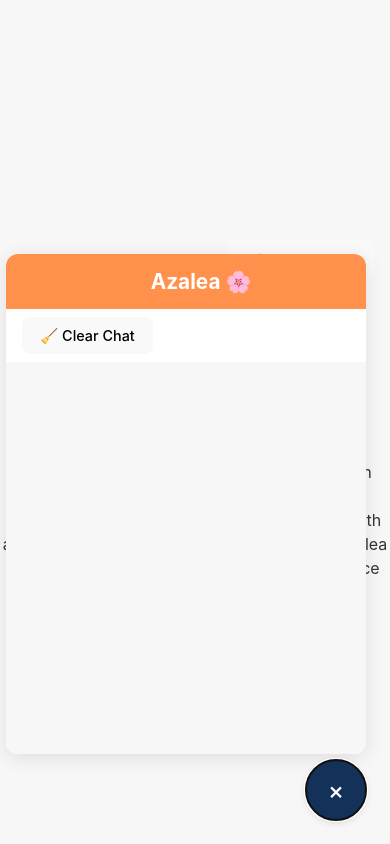
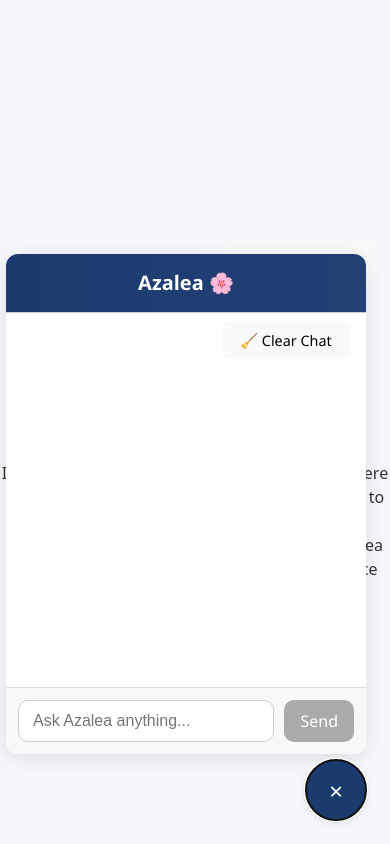
Before and after one commit to AnnChukwuka/school-chatbot-frontend, a React (Vite) app: page / in a window 390 px wide. Both pictures are taken after a click on the button 336 px from the left and 790 px from the top of the page. Built offline with nearby package versions, Linux system fonts and the light colour scheme.

Commit message:
added styling for mobile responsiveness default adjust again

```diff
--- a/src/components/Chatbot.css
+++ b/src/components/Chatbot.css
@@ -1,153 +1,85 @@
-html, body {
-  height: 100%;
-  margin: 0;
-  padding: 0;
-  overflow: hidden;
-  background-color: #f7f7f8; /* Light ChatGPT background */
-  font-family: 'Inter', sans-serif;
-}
-
 .chatbot-wrapper {
-  height: 100vh;
-  width: 100vw;
   display: flex;
   flex-direction: column;
+  height: 100%;
+  font-family: 'Segoe UI', Tahoma, sans-serif;
   background: #ffffff;
 }
 
 .chatbot-header {
-  background-color: #ff914d;
-  padding: 16px;
-  font-size: 1.5rem;
+  background: linear-gradient(to right, #1b3b6f, #234075);
+  color: #fff;
+  font-size: 1.25rem;
+  padding: 14px;
+  text-align: center;
   font-weight: bold;
-  color: white;
-  text-align: center;
-  position: relative;
-}
-
-.clear-chat-button {
-  background-color: #0072CE;
-  color: white;
-  border: none;
-  border-radius: 6px;
-  padding: 8px 12px;
-  font-size: 0.9rem;
-  cursor: pointer;
-  position: absolute;
-  top: 50%;
-  right: 16px;
-  transform: translateY(-50%);
+  border-bottom: 1px solid #ccc;
 }
 
 .chatbot-window {
   flex-grow: 1;
-  overflow-y: auto;
   padding: 16px;
   display: flex;
   flex-direction: column;
-  gap: 16px;
-  background-color: #f7f7f8;
+  overflow-y: auto;
+  gap: 12px;
 }
 
 .chat-message {
-  padding: 14px 18px;
-  border-radius: 12px;
+  padding: 12px 16px;
+  border-radius: 18px;
   font-size: 1rem;
   max-width: 80%;
-  line-height: 1.6;
-  word-wrap: break-word;
-  background-color: #ffffff;
-  box-shadow: 0 2px 6px rgba(0, 0, 0, 0.05);
-  word-break: break-word;
+  line-height: 1.4;
+  white-space: pre-wrap;
+  box-shadow: 0 1px 6px rgba(0,0,0,0.05);
 }
 
 .chat-message.user {
   align-self: flex-end;
-  background-color: #0072CE;
+  background-color: #ff914d;
   color: white;
+  border-bottom-right-radius: 4px;
 }
 
 .chat-message.bot {
   align-self: flex-start;
-  background-color: #f0f0f0;
-  color: #1b1b1b;
+  background-color: #f2f6fc;
+  color: #1b3b6f;
+  border-bottom-left-radius: 4px;
 }
 
 .chatbot-input {
   display: flex;
-  padding: 16px;
-  background: #ffffff;
-  border-top: 1px solid #e6e6e6;
-  align-items: center;
+  padding: 12px;
+  background: #f8f8f8;
+  border-top: 1px solid #ddd;
 }
 
 .chatbot-input input {
   flex-grow: 1;
-  padding: 12px 16px;
-  border-radius: 20px;
+  padding: 10px 14px;
   border: 1px solid #ccc;
-  background: #ffffff;
+  border-radius: 10px;
   font-size: 1rem;
-  outline: none;
-  color: #333333;
-}
-
-.chatbot-input input::placeholder {
-  color: #999999;
+  margin-right: 10px;
 }
 
 .chatbot-input button {
-  background-color: #0072CE;
+  padding: 10px 16px;
+  background-color: #1b3b6f;
   color: white;
   border: none;
-  padding: 12px 16px;
-  margin-left: 10px;
-  border-radius: 20px;
+  border-radius: 10px;
   font-size: 1rem;
   cursor: pointer;
+}
+
+.chatbot-input button:hover {
+  background-color: #14315a;
 }
 
 .chatbot-input button:disabled {
   background-color: #aaa;
   cursor: not-allowed;
 }
-
-@media (max-width: 768px) {
-  .chatbot-wrapper {
-    border-radius: 0;
-    height: 100vh;
-    width: 100vw;
-  }
-  .chatbot-header {
-    font-size: 1.3rem;
-    padding: 12px;
-  }
-  .chatbot-window {
-    padding: 12px 8px;
-    gap: 12px;
-  }
-  .chat-message {
-    font-size: 0.95rem;
-    max-width: 90%;
-    padding: 12px 16px;
-  }
-  .chatbot-input {
-    padding: 12px;
-  }
-  .chatbot-input input {
-    padding: 10px 14px;
-    font-size: 1rem;
-  }
-  .chatbot-input button {
-    padding: 10px 14px;
-    font-size: 1rem;
-  }
-}
-
-/* Fix visibility of clear button and header */
-header + div {
-  display: flex;
-  justify-content: space-between;
-  align-items: center;
-  padding: 0 16px 8px;
-}
```
